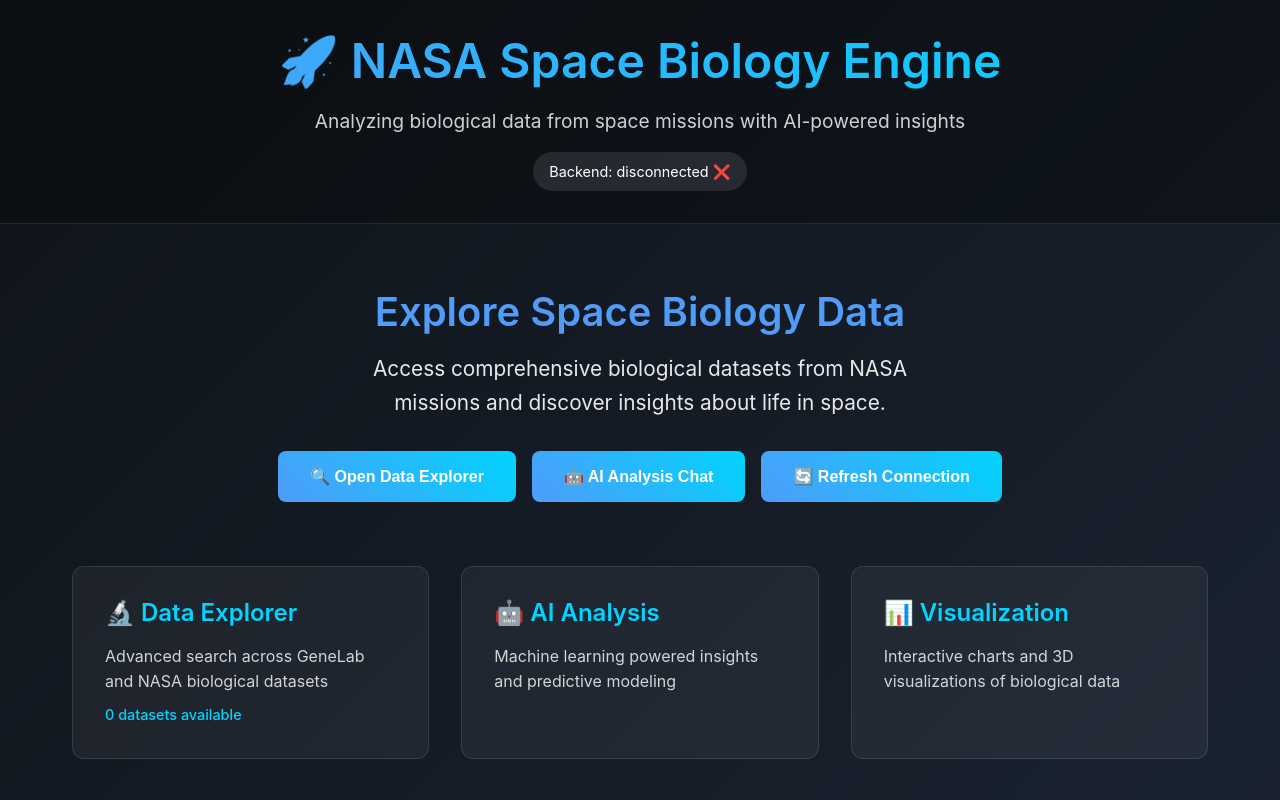
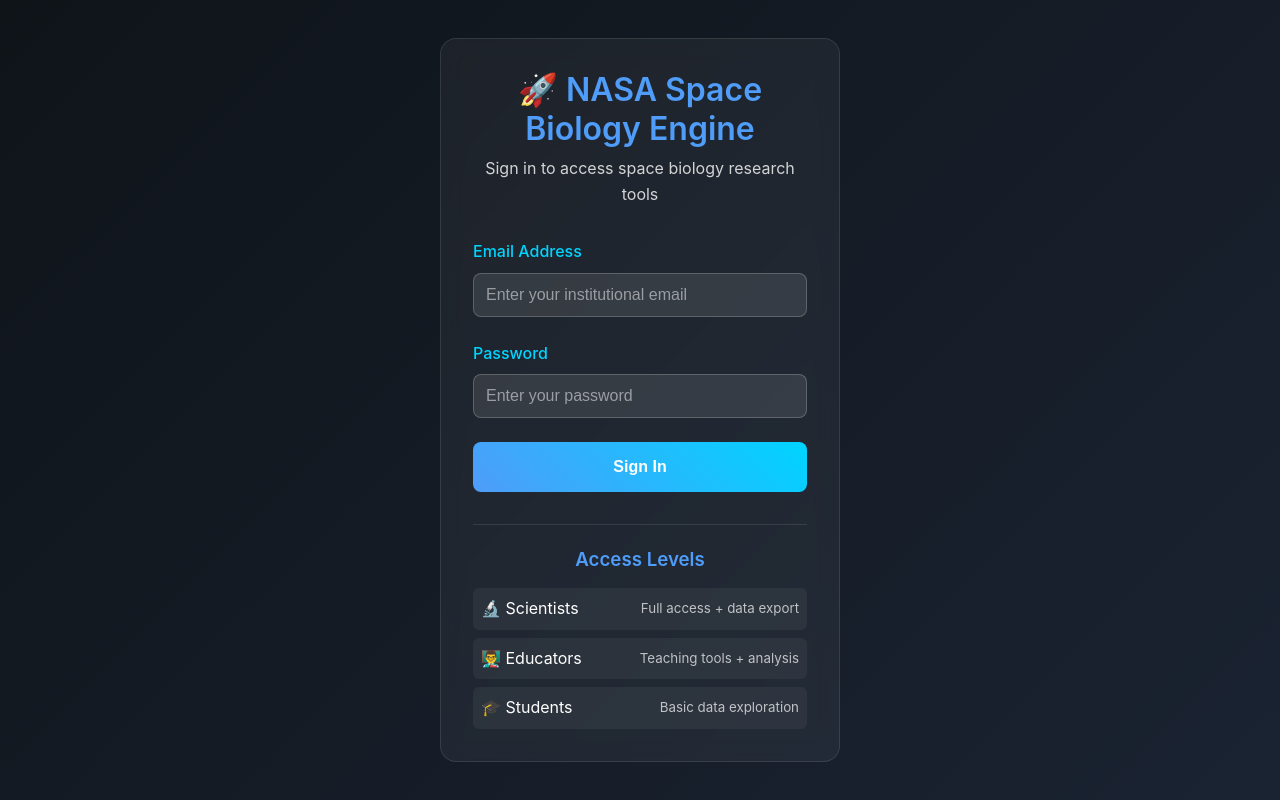
Before and after one commit to Shivaraj-528/nasa-space-biology-engine, a React app in the folder frontend/: page / in a window 1280 px wide. Shown: the top 800 px of the page. Built offline with nearby package versions, Linux system fonts and the light colour scheme; no server answers; the HTML template or start-up script is replaced by a standard one.

Commit message:
Add login system with role-based access control

```diff
--- a/frontend/src/App.css
+++ b/frontend/src/App.css
@@ -340,6 +340,168 @@
   cursor: not-allowed;
 }
 
+.login-overlay {
+  position: fixed;
+  top: 0;
+  left: 0;
+  right: 0;
+  bottom: 0;
+  background: linear-gradient(135deg, #0f1419 0%, #1a2332 100%);
+  display: flex;
+  justify-content: center;
+  align-items: center;
+  z-index: 2000;
+}
+
+.login-container {
+  background: rgba(255, 255, 255, 0.05);
+  border: 1px solid rgba(255, 255, 255, 0.1);
+  border-radius: 16px;
+  padding: 2rem;
+  width: 90%;
+  max-width: 400px;
+  backdrop-filter: blur(10px);
+}
+
+.login-header {
+  text-align: center;
+  margin-bottom: 2rem;
+}
+
+.login-header h1 {
+  color: #4f9cf9;
+  margin-bottom: 0.5rem;
+}
+
+.login-header p {
+  opacity: 0.8;
+  margin: 0;
+}
+
+.login-form {
+  margin-bottom: 2rem;
+}
+
+.form-group {
+  margin-bottom: 1.5rem;
+}
+
+.form-group label {
+  display: block;
+  margin-bottom: 0.5rem;
+  color: #00d4ff;
+  font-weight: 500;
+}
+
+.form-group input {
+  width: 100%;
+  padding: 0.75rem;
+  background: rgba(255, 255, 255, 0.1);
+  border: 1px solid rgba(255, 255, 255, 0.2);
+  border-radius: 8px;
+  color: white;
+  font-size: 1rem;
+}
+
+.form-group input::placeholder {
+  color: rgba(255, 255, 255, 0.5);
+}
+
+.role-indicator {
+  margin-top: 0.5rem;
+  font-size: 0.9rem;
+  font-weight: 500;
+}
+
+.error-message {
+  background: rgba(255, 107, 107, 0.1);
+  border: 1px solid rgba(255, 107, 107, 0.3);
+  color: #ff6b6b;
+  padding: 0.75rem;
+  border-radius: 8px;
+  margin-bottom: 1rem;
+  text-align: center;
+}
+
+.login-btn {
+  width: 100%;
+  background: linear-gradient(45deg, #4f9cf9, #00d4ff);
+  color: white;
+  border: none;
+  padding: 1rem;
+  border-radius: 8px;
+  font-size: 1rem;
+  font-weight: 600;
+  cursor: pointer;
+  transition: transform 0.2s ease;
+}
+
+.login-btn:hover:not(:disabled) {
+  transform: translateY(-2px);
+}
+
+.login-btn:disabled {
+  opacity: 0.6;
+  cursor: not-allowed;
+}
+
+.access-info {
+  border-top: 1px solid rgba(255, 255, 255, 0.1);
+  padding-top: 1.5rem;
+}
+
+.access-info h3 {
+  text-align: center;
+  margin-bottom: 1rem;
+  color: #4f9cf9;
+}
+
+.access-grid {
+  display: grid;
+  gap: 0.5rem;
+}
+
+.access-item {
+  display: flex;
+  justify-content: space-between;
+  align-items: center;
+  padding: 0.5rem;
+  background: rgba(255, 255, 255, 0.05);
+  border-radius: 6px;
+}
+
+.access-item small {
+  opacity: 0.7;
+}
+
+.user-info {
+  display: flex;
+  justify-content: space-between;
+  align-items: center;
+  flex-wrap: wrap;
+  gap: 1rem;
+}
+
+.user-details {
+  display: flex;
+  align-items: center;
+  gap: 1rem;
+}
+
+.logout-btn {
+  background: rgba(255, 255, 255, 0.1);
+  color: white;
+  border: 1px solid rgba(255, 255, 255, 0.2);
+  padding: 0.5rem 1rem;
+  border-radius: 6px;
+  cursor: pointer;
+  font-size: 0.9rem;
+}
+
+.logout-btn:hover {
+  background: rgba(255, 255, 255, 0.2);
+}
+
 .main {
   padding: 4rem 0;
 }
--- a/frontend/src/App.jsx
+++ b/frontend/src/App.jsx
@@ -3,6 +3,7 @@
 import apiService from './services/api.js'
 import DataExplorer from './components/DataExplorer.jsx'
 import AIChatbot from './components/AIChatbot.jsx'
+import LoginPage from './components/LoginPage.jsx'
 
 function App() {
   const [backendStatus, setBackendStatus] = useState('checking...')
@@ -11,6 +12,8 @@
   const [message, setMessage] = useState('')
   const [showDataExplorer, setShowDataExplorer] = useState(false)
   const [showChatbot, setShowChatbot] = useState(false)
+  const [user, setUser] = useState(null)
+  const [isAuthenticated, setIsAuthenticated] = useState(false)
 
   useEffect(() => {
     checkBackend()
@@ -45,9 +48,35 @@
     setLoading(false)
   }
 
+  const handleLogin = (userData) => {
+    setUser(userData)
+    setIsAuthenticated(true)
+    setMessage(`Welcome ${userData.name}! You have ${userData.role} access.`)
+  }
+
+  const handleLogout = () => {
+    setUser(null)
+    setIsAuthenticated(false)
+    setShowDataExplorer(false)
+    setShowChatbot(false)
+    setMessage('')
+  }
+
   const openChatbot = () => {
+    if (!user?.permissions.includes('ai_analysis')) {
+      setMessage('AI Analysis requires educator or scientist access level.')
+      return
+    }
     setShowChatbot(true)
     setMessage('AI Assistant opened! Ask questions about space biology data.')
+  }
+
+  const openDataExplorer = () => {
+    if (!user?.permissions.includes('view_data')) {
+      setMessage('Data access restricted. Please contact administrator.')
+      return
+    }
+    setShowDataExplorer(true)
   }
 
   const refreshConnection = async () => {
@@ -65,13 +94,25 @@
     setLoading(false)
   }
 
+  if (!isAuthenticated) {
+    return <LoginPage onLogin={handleLogin} />
+  }
+
   return (
     <div className="app">
       <header className="header">
         <div className="container">
           <h1>🚀 NASA Space Biology Engine</h1>
           <p>Analyzing biological data from space missions with AI-powered insights</p>
-          <div className="status">Backend: {backendStatus}</div>
+          <div className="user-info">
+            <span className="status">Backend: {backendStatus}</span>
+            {user && (
+              <div className="user-details">
+                <span>{user.role === 'scientist' ? '🔬' : user.role === 'teacher' ? '👨‍🏫' : '🎓'} {user.name} ({user.role})</span>
+                <button onClick={handleLogout} className="logout-btn">Logout</button>
+              </div>
+            )}
+          </div>
         </div>
       </header>
 
@@ -82,7 +123,7 @@
             <p>Access comprehensive biological datasets from NASA missions and discover insights about life in space.</p>
 
             <div className="action-buttons">
-              <button onClick={() => setShowDataExplorer(true)} disabled={loading}>
+              <button onClick={openDataExplorer} disabled={loading}>
                 🔍 Open Data Explorer
               </button>
               <button onClick={openChatbot} disabled={loading}>
--- /dev/null
+++ b/frontend/src/components/LoginPage.jsx
@@ -0,0 +1,179 @@
+import { useState } from 'react';
+
+function LoginPage({ onLogin }) {
+  const [email, setEmail] = useState('');
+  const [password, setPassword] = useState('');
+  const [loading, setLoading] = useState(false);
+  const [error, setError] = useState('');
+  const [detectedRole, setDetectedRole] = useState('');
+
+  const detectUserRole = (email) => {
+    const domain = email.toLowerCase().split('@')[1];
+
+    // Student domains
+    const studentDomains = ['.edu', '.ac.', 'student.', 'university.', 'college.'];
+    // Scientist domains
+    const scientistDomains = ['nasa.gov', 'nih.gov', 'nsf.gov', 'research.', 'lab.', 'institute.'];
+    // Teacher domains
+    const teacherDomains = ['school.', 'k12.', 'teacher.', 'faculty.'];
+
+    if (scientistDomains.some(d => domain.includes(d))) {
+      return 'scientist';
+    } else if (teacherDomains.some(d => domain.includes(d))) {
+      return 'teacher';
+    } else if (studentDomains.some(d => domain.includes(d))) {
+      return 'student';
+    }
+    return 'general';
+  };
+
+  const handleEmailChange = (e) => {
+    const newEmail = e.target.value;
+    setEmail(newEmail);
+
+    if (newEmail.includes('@')) {
+      const role = detectUserRole(newEmail);
+      setDetectedRole(role);
+    } else {
+      setDetectedRole('');
+    }
+  };
+
+  const handleLogin = async (e) => {
+    e.preventDefault();
+    setLoading(true);
+    setError('');
+
+    if (!email || !password) {
+      setError('Please enter both email and password');
+      setLoading(false);
+      return;
+    }
+
+    if (!email.includes('@')) {
+      setError('Please enter a valid email address');
+      setLoading(false);
+      return;
+    }
+
+    const role = detectUserRole(email);
+
+    if (role === 'general') {
+      setError('Access restricted. Please use an institutional email (.edu, nasa.gov, etc.)');
+      setLoading(false);
+      return;
+    }
+
+    try {
+      // Simulate login process
+      await new Promise(resolve => setTimeout(resolve, 1500));
+
+      const userData = {
+        email,
+        role,
+        name: email.split('@')[0],
+        permissions: getPermissions(role)
+      };
+
+      onLogin(userData);
+    } catch (err) {
+      setError('Login failed. Please try again.');
+    }
+
+    setLoading(false);
+  };
+
+  const getPermissions = (role) => {
+    switch (role) {
+      case 'scientist':
+        return ['view_data', 'export_data', 'ai_analysis', 'advanced_features'];
+      case 'teacher':
+        return ['view_data', 'ai_analysis', 'educational_tools'];
+      case 'student':
+        return ['view_data', 'basic_analysis'];
+      default:
+        return [];
+    }
+  };
+
+  const getRoleInfo = (role) => {
+    switch (role) {
+      case 'scientist':
+        return { icon: '🔬', label: 'Scientist', color: '#4f9cf9' };
+      case 'teacher':
+        return { icon: '👨‍🏫', label: 'Educator', color: '#00d4ff' };
+      case 'student':
+        return { icon: '🎓', label: 'Student', color: '#7c3aed' };
+      default:
+        return { icon: '👤', label: 'General', color: '#6b7280' };
+    }
+  };
+
+  const roleInfo = getRoleInfo(detectedRole);
+
+  return (
+    <div className="login-overlay">
+      <div className="login-container">
+        <div className="login-header">
+          <h1>🚀 NASA Space Biology Engine</h1>
+          <p>Sign in to access space biology research tools</p>
+        </div>
+
+        <form onSubmit={handleLogin} className="login-form">
+          <div className="form-group">
+            <label>Email Address</label>
+            <input
+              type="email"
+              value={email}
+              onChange={handleEmailChange}
+              placeholder="Enter your institutional email"
+              required
+            />
+            {detectedRole && (
+              <div className="role-indicator" style={{ color: roleInfo.color }}>
+                {roleInfo.icon} Detected: {roleInfo.label}
+              </div>
+            )}
+          </div>
+
+          <div className="form-group">
+            <label>Password</label>
+            <input
+              type="password"
+              value={password}
+              onChange={(e) => setPassword(e.target.value)}
+              placeholder="Enter your password"
+              required
+            />
+          </div>
+
+          {error && <div className="error-message">{error}</div>}
+
+          <button type="submit" disabled={loading} className="login-btn">
+            {loading ? 'Signing in...' : 'Sign In'}
+          </button>
+        </form>
+
+        <div className="access-info">
+          <h3>Access Levels</h3>
+          <div className="access-grid">
+            <div className="access-item">
+              <span>🔬 Scientists</span>
+              <small>Full access + data export</small>
+            </div>
+            <div className="access-item">
+              <span>👨‍🏫 Educators</span>
+              <small>Teaching tools + analysis</small>
+            </div>
+            <div className="access-item">
+              <span>🎓 Students</span>
+              <small>Basic data exploration</small>
+            </div>
+          </div>
+        </div>
+      </div>
+    </div>
+  );
+}
+
+export default LoginPage;
```
